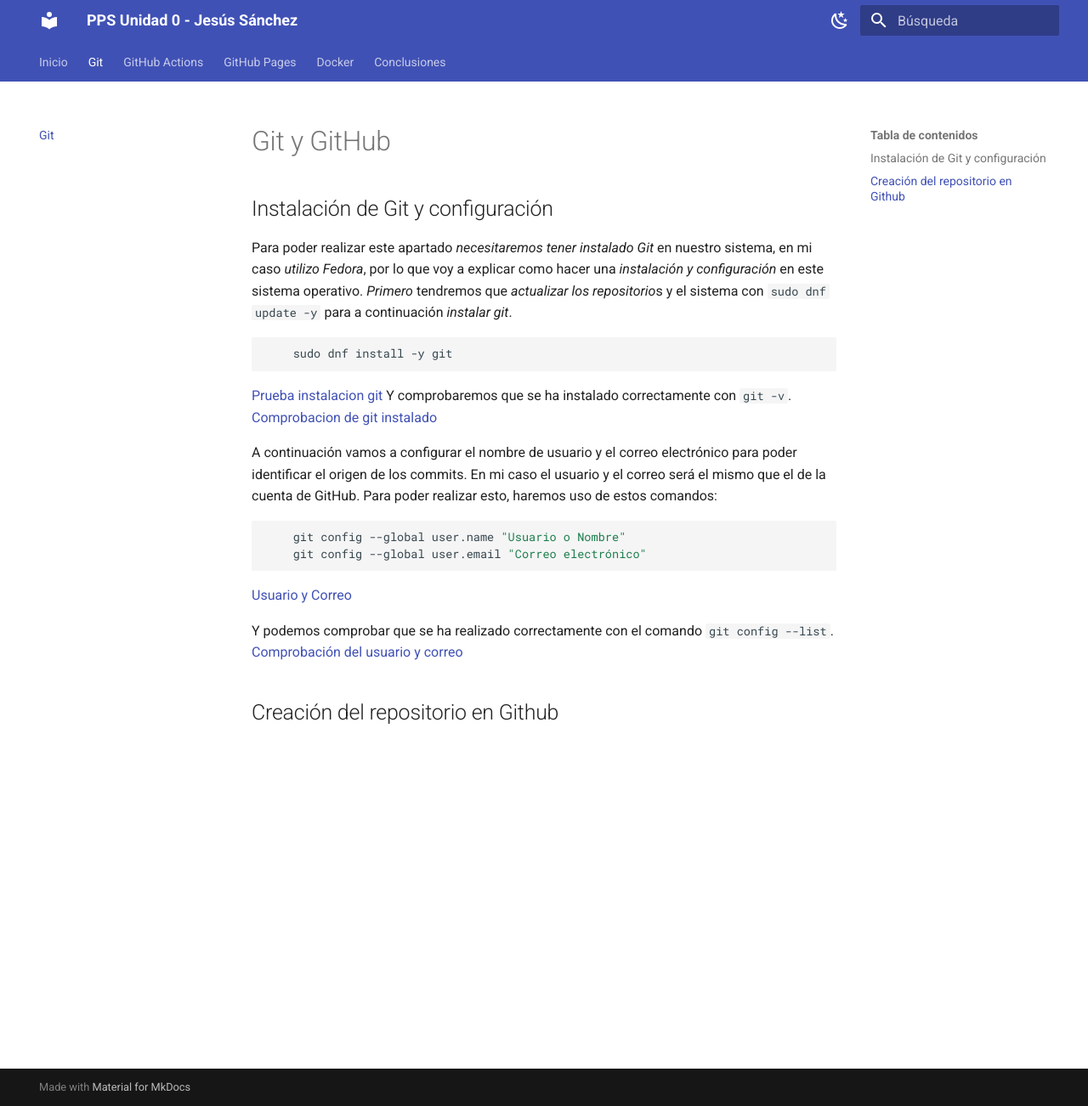
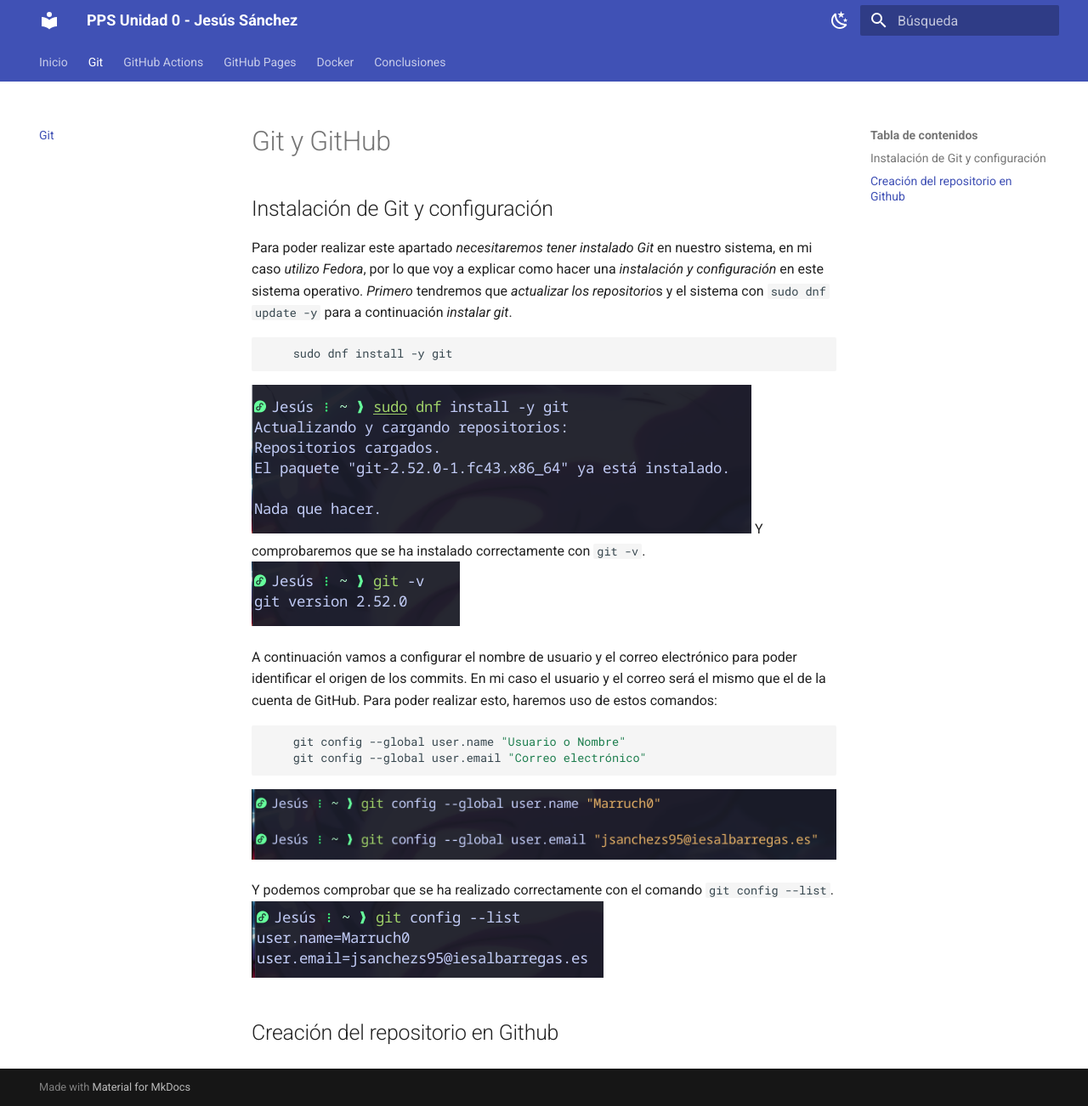
Before and after one commit to Marruch0/PPS-Unidad0-Tarea-Jesus_Sanchez, an MkDocs documentation site: the page built from docs/git.md, in a window 1280 px wide and 1302 px high. Shown: the whole window at 85% size. Built offline with MkDocs 1.6.1 and Material for MkDocs 9.7.7, drawn with Linux system fonts in a browser that asks for light colours.

Commit message:
Añadido en git.md

````diff
--- a/docs/git.md
+++ b/docs/git.md
@@ -5,9 +5,9 @@
 ```bash
 	sudo dnf install -y git
 ```
-[Prueba instalacion git](imagenes/instalacion_git.png)
+![Prueba instalacion git](imagenes/instalacion_git.png)
 Y comprobaremos que se ha instalado correctamente con `git -v`.
-[Comprobacion de git instalado](imagenes/comprobacion_git.png)
+![Comprobacion de git instalado](imagenes/comprobacion_git.png)
 
 A continuación vamos a configurar el nombre de usuario y el correo electrónico para poder identificar el origen de los commits. En mi caso el usuario y el correo será el mismo que el de la cuenta de GitHub.
 Para poder realizar esto, haremos uso de estos comandos:
@@ -15,9 +15,9 @@
 	git config --global user.name "Usuario o Nombre"
 	git config --global user.email "Correo electrónico"
 ```
-[Usuario y Correo](imagenes/usuarioycorreo.png)
+![Usuario y Correo](imagenes/usuarioycorreo.png)
 
 Y podemos comprobar que se ha realizado correctamente con el comando `git config --list`.
-[Comprobación del usuario y correo](imagenes/comprobacion_usuarioycorreo.png)
+![Comprobación del usuario y correo](imagenes/comprobacion_usuarioycorreo.png)
 
 ## Creación del repositorio en Github
````
